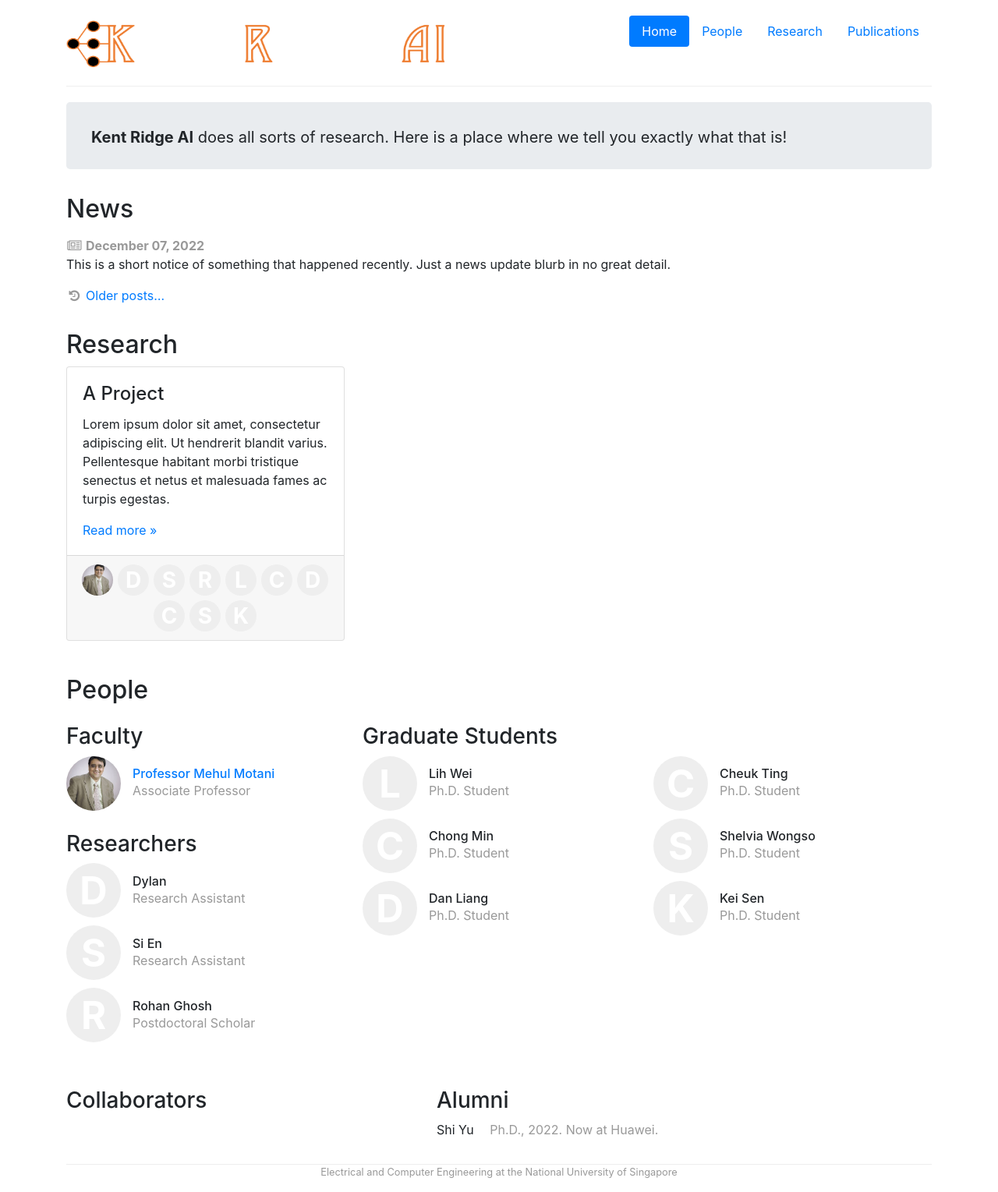
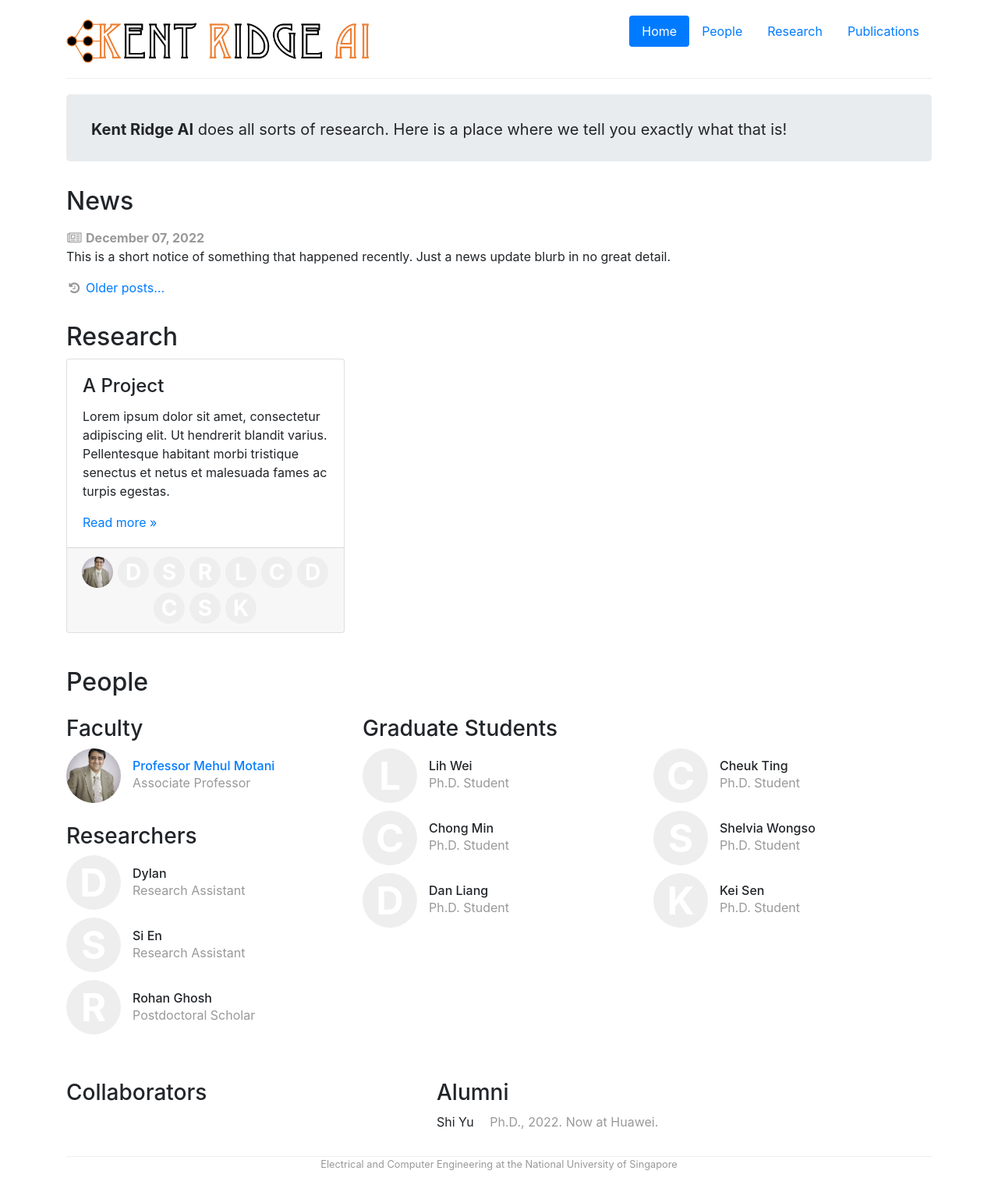
Before and after one commit to kentridgeai/kentridgeai.github.io, a Jekyll site: the page built from index.html, in a window 1280 px wide. Shown: the whole page at 78% size. Built offline with Jekyll 4.4.1, drawn with Linux system fonts in a browser that asks for light colours.

Commit message:
update logo

```diff
--- a/css/group.scss
+++ b/css/group.scss
@@ -53,8 +53,8 @@ a > .fa {
 
 /* Group logo */
 #logo {
-    width: 500px;
-    height: 70px;
+    width: 400px;
+    height: 60px;
     margin: 2px 0 8px 0;
 }
 
```
Also changed, not shown: img/logo.png, img/logo@2x.png.
